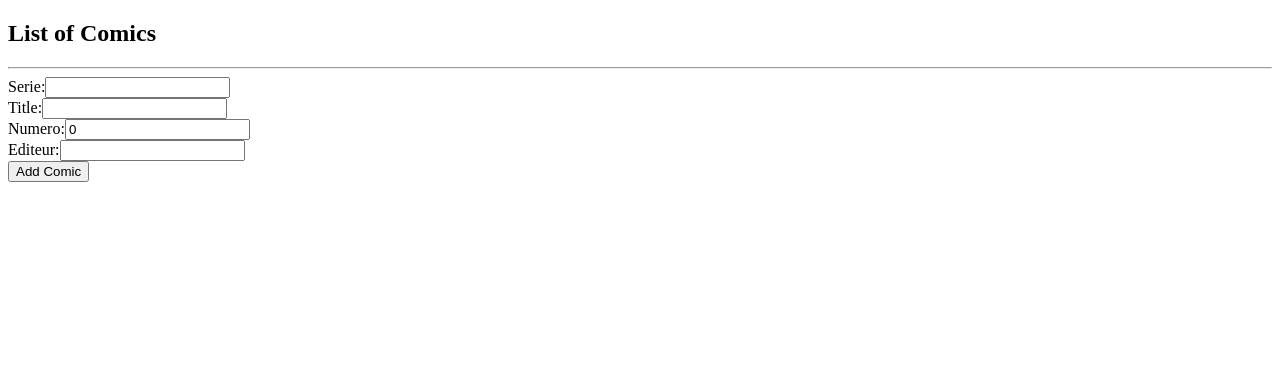
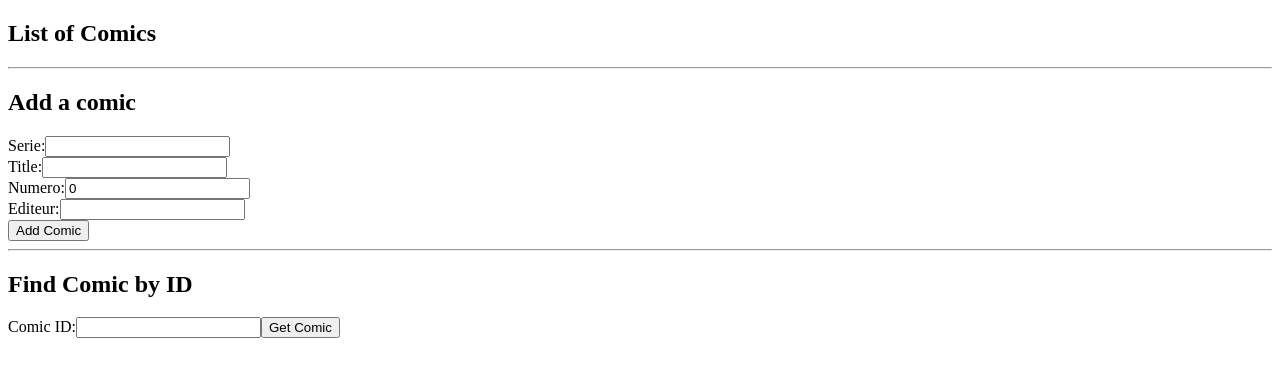
Before and after one commit to Thisma08/side-bd, an Angular app in the folder BdAngular/: page / in a window 1280 px wide. Shown: the top 376 px of the page. Built offline with nearby package versions, Linux system fonts and the light colour scheme; no server answers.

Commit message:
Adds a 'Search by id' functionnality

```diff
--- a/BdAngular/src/app/add-comic/add-comic.component.html
+++ b/BdAngular/src/app/add-comic/add-comic.component.html
@@ -1,3 +1,4 @@
+<h2>Add a comic</h2>
 <form (ngSubmit)="addComic()">
   <label for="serie">Serie:</label>
   <input type="text" [(ngModel)]="comic.serie" name="serie" id="serie" required />
--- a/BdAngular/src/app/app.component.html
+++ b/BdAngular/src/app/app.component.html
@@ -1 +1,3 @@
 <app-comic-list></app-comic-list>
+<hr>
+<app-comic-detail></app-comic-detail>
--- a/BdAngular/src/app/app.component.ts
+++ b/BdAngular/src/app/app.component.ts
@@ -2,11 +2,12 @@ import { Component } from '@angular/core';
 import { RouterOutlet } from '@angular/router';
 import {ComicListComponent} from "./comic-list/comic-list.component";
 import {AddComicComponent} from "./add-comic/add-comic.component";
+import {ComicDetailComponent} from "./comic-detail/comic-detail.component";
 
 @Component({
   selector: 'app-root',
   standalone: true,
-  imports: [RouterOutlet, ComicListComponent, AddComicComponent],
+  imports: [RouterOutlet, ComicListComponent, AddComicComponent, ComicDetailComponent],
   templateUrl: './app.component.html',
   styleUrl: './app.component.css'
 })
--- /dev/null
+++ b/BdAngular/src/app/comic-detail/comic-detail.component.html
@@ -0,0 +1,21 @@
+<div>
+  <h2>Find Comic by ID</h2>
+  <form (ngSubmit)="getComic()">
+    <label for="comicId">Comic ID:</label>
+    <input type="number" [(ngModel)]="comicId" name="comicId" id="comicId" required>
+    <button type="submit">Get Comic</button>
+  </form>
+
+  @if(errorMessage){
+    <p style="color: red">{{ errorMessage }}</p>
+  }
+
+  @if(comic) {
+    <div>
+      <h3>{{ comic.titre }}</h3>
+      <p><strong>Serie:</strong> {{ comic.serie }}</p>
+      <p><strong>Numero:</strong> {{ comic.numeroAlbum }}</p>
+      <p><strong>Editeur:</strong> {{ comic.editeur }}</p>
+    </div>
+  }
+</div>
--- /dev/null
+++ b/BdAngular/src/app/comic-detail/comic-detail.component.ts
@@ -0,0 +1,36 @@
+import { Component } from '@angular/core';
+import {ApiService} from "../services/api.service";
+import {Comic} from "../comic";
+import {FormsModule} from "@angular/forms";
+
+@Component({
+  selector: 'app-comic-detail',
+  standalone: true,
+  imports: [
+    FormsModule
+  ],
+  templateUrl: './comic-detail.component.html',
+  styleUrl: './comic-detail.component.css'
+})
+export class ComicDetailComponent {
+  comic: Comic | null = null;
+  comicId: number | null = null;
+  errorMessage: string | null = null;
+
+  constructor(private apiService: ApiService) {}
+
+  getComic() {
+    if (this.comicId) {
+      this.apiService.getComicById(this.comicId).subscribe({
+        next: (data) => {
+          this.comic = data;
+          this.errorMessage = null;
+        },
+        error: (err) => {
+          this.comic = null;
+          this.errorMessage = 'Comic not found!';
+        }
+      });
+    }
+  }
+}
```
Also changed, not shown: BdAngular/src/app/comic-detail/comic-detail.component.css (added), 5 other files (tests, documents, lock files or other folders).
